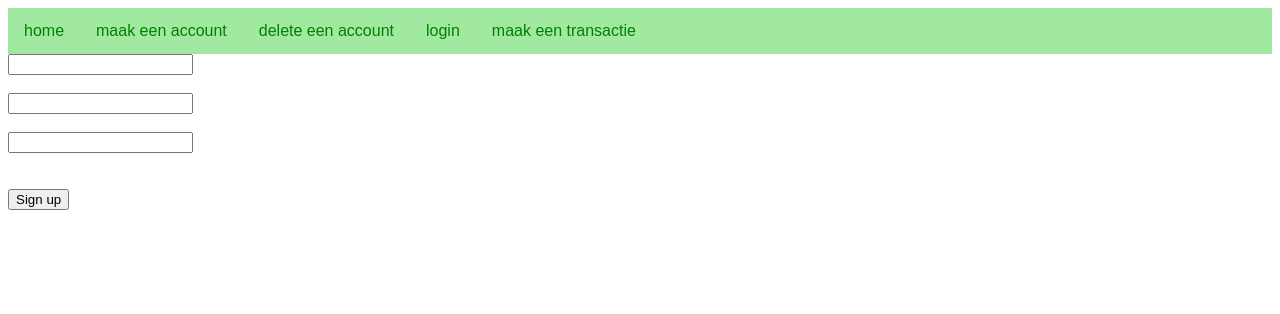
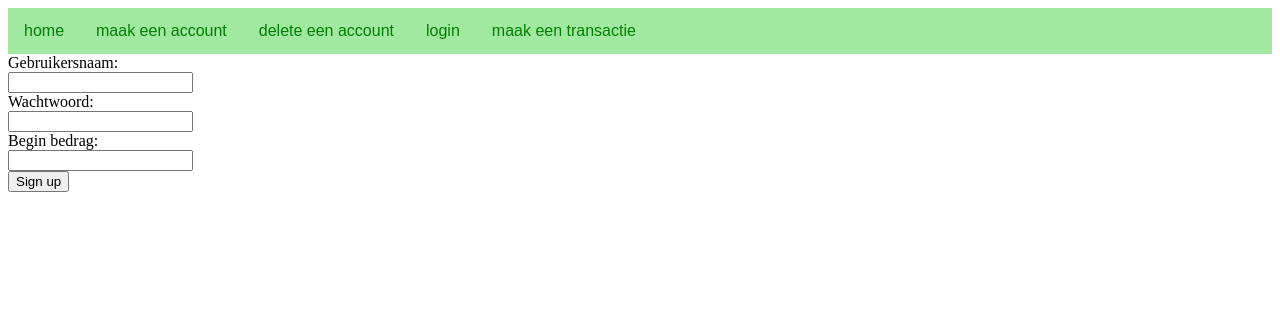
Before and after one commit to Rafaelorr/bank_website, a Flask app: page /sign_up in a window 1280 px wide. Shown: the top 314 px of the page. Run offline with Flask 3, Linux system fonts and the light colour scheme.

Commit message:
voeg labels toe aan de forms

```diff
--- a/templates/delete.html
+++ b/templates/delete.html
@@ -10,8 +10,10 @@
     {{ navbar() }}
     <header>Delete je account</header>
     <form action="/delete" method="post">
+        <label for="naam">Gebruikersnaam: </label> <br>
         <input type="text" name="naam" required> <br>
-        <input type="text" name="wachtwoord" required> <br> <br>
+        <label for="wachtwoord">Wachtwoord: </label> <br>
+        <input type="text" name="wachtwoord" required> <br>
         <button type="submit">delete</button>
     </form>
 </body>
--- a/templates/home.html
+++ b/templates/home.html
@@ -8,6 +8,6 @@
 </head>
 <body>
     {{ navbar() }}
-    <header>Welkom bij de coderdojo bank</header>
+    <header>Welkom bij test bank</header>
 </body>
 </html>
--- a/templates/login.html
+++ b/templates/login.html
@@ -10,8 +10,10 @@
     {{ navbar() }}
     <header>Login</header>
     <form action="/login" method="post">
-        <input type="text" name="naam" required><br>
-        <input type="password" name="wachtwoord" required><br>
+        <label for="naam">Gebruikersnaam: </label> <br>
+        <input type="text" name="naam" required> <br>
+        <label for="wachtwoord">Wachtwoord: </label> <br>
+        <input type="password" name="wachtwoord" required> <br>
         <button type="submit">Login</button>
     </form>
 </body>
--- a/templates/sign_up.html
+++ b/templates/sign_up.html
@@ -9,9 +9,12 @@
 <body>
     {{ navbar() }}
     <form action="/sign_up" method="post">
-        <input type="text" name="naam" required><br><br>
-        <input type="text" name="wachtwoord" required minlength="8"> <br><br>
-        <input type="number" name="begin_cash" required> <br><br><br>
+        <label for="naam">Gebruikersnaam: </label> <br>
+        <input type="text" name="naam" required> <br>
+        <label for="wachtwoord">Wachtwoord: </label> <br>
+        <input type="text" name="wachtwoord" required minlength="8"> <br>
+        <label for="begin_cash">Begin bedrag: </label> <br>
+        <input type="number" name="begin_cash" required> <br>
         <button type="submit">Sign up</button>
     </form>
 </body>
--- a/templates/transaction.html
+++ b/templates/transaction.html
@@ -10,8 +10,10 @@
     {{ navbar() }}
     <header>maak een transactie</header>
     <form action="/transaction" method="post">
+        <label for="ontvanger">Ontvanger: </label> <br>
         <input type="text" name="ontvanger" required> <br>
-        <input type="number" name="hoeveelheid" required><br>
+        <label for="hoeveelheid">Bedrag: </label> <br>
+        <input type="number" name="hoeveelheid" required> <br>
         <button type="submit">Verzend</button>
     </form>
 </body>
```
